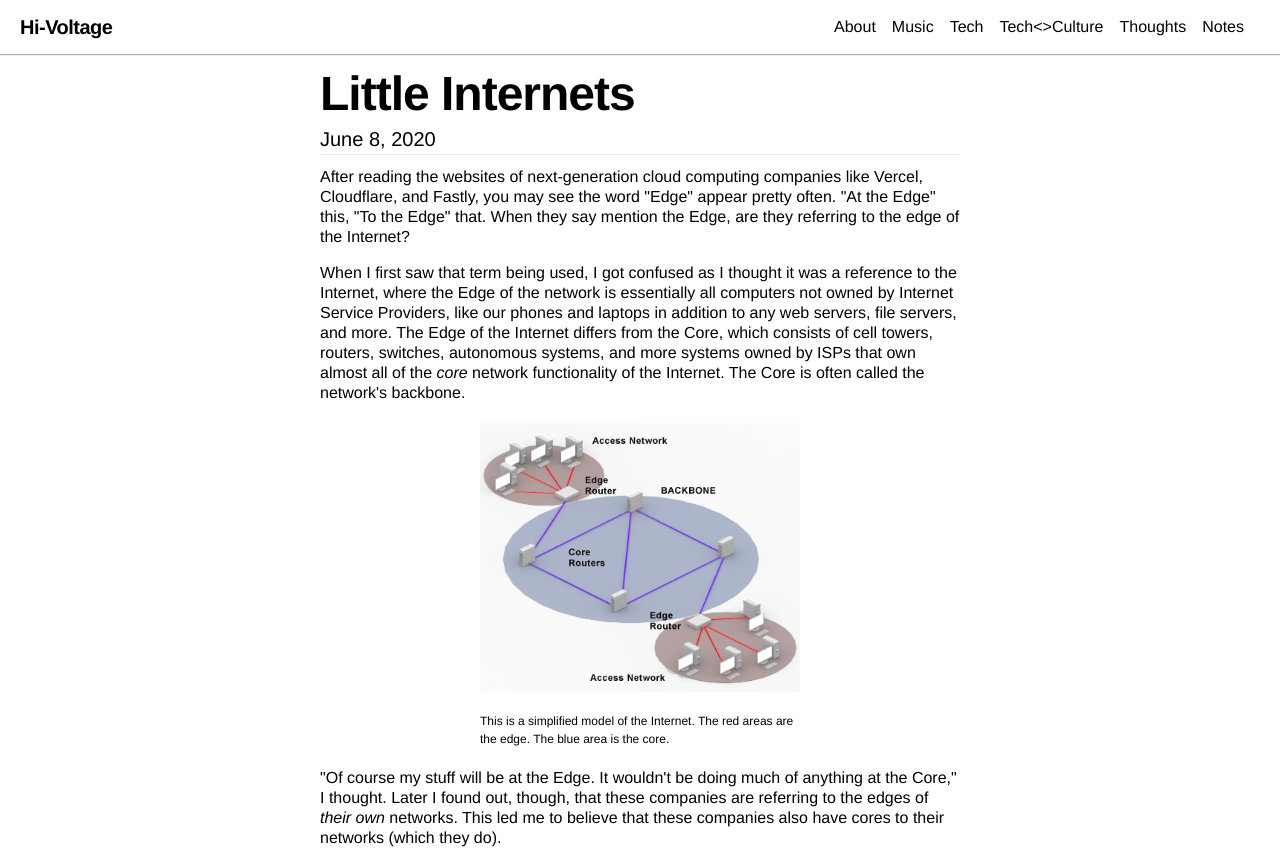
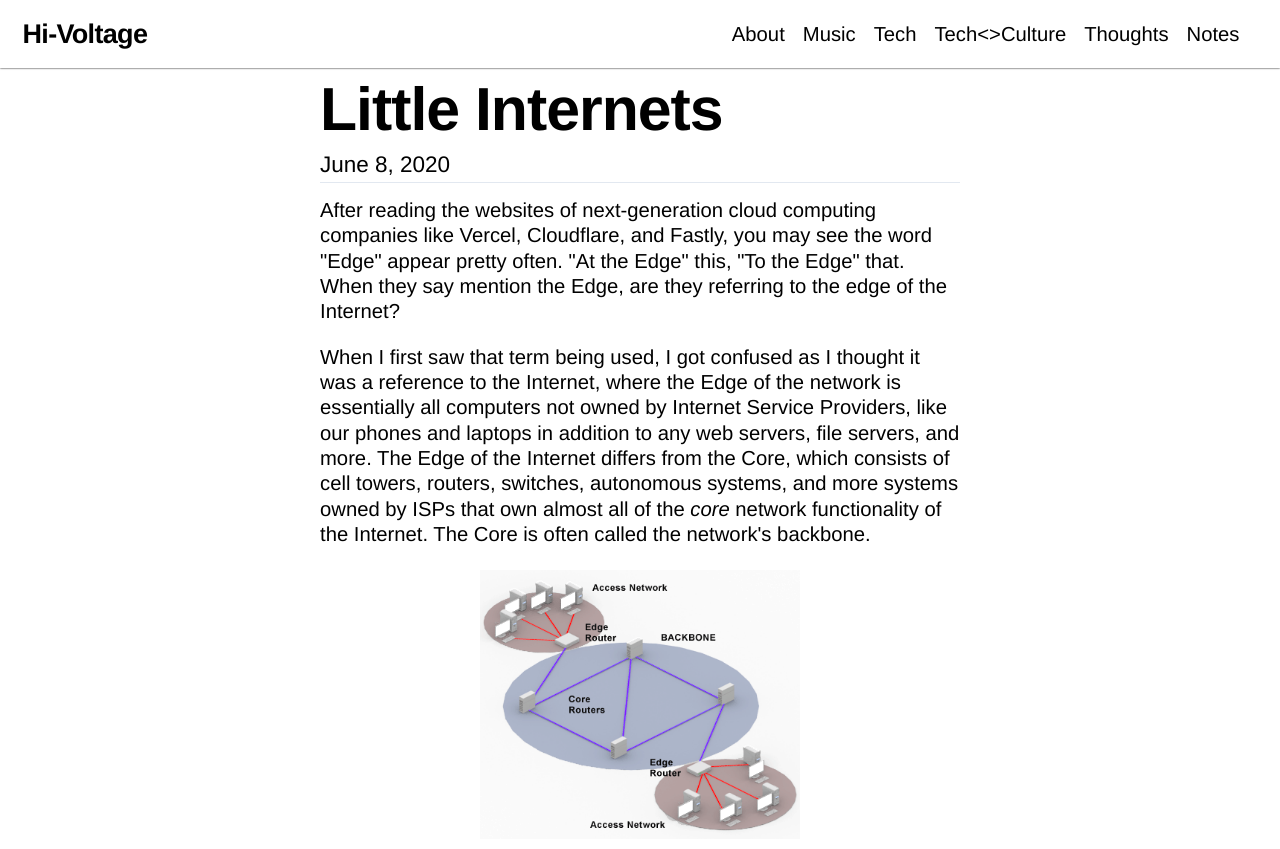
Before and after one commit to aunyks/blog, a Next.js app: page /2020/6/little-internets in a window 1280 px wide. Shown: the top 849 px of the page. Built offline with nearby package versions, Linux system fonts and the light colour scheme.

Commit message:
Bump up font sizes

```diff
--- a/components/Link.js
+++ b/components/Link.js
@@ -1,7 +1,7 @@
 export default function Link({ href, children }) {
   return (
     <p>
-      <a className="text-2xl lg:text-3xl no-underline" href={href}>{children}</a>
+      <a className="text-xl lg:text-3xl no-underline" href={href}>{children}</a>
     </p>
   )
 }
--- a/components/LinksPage.js
+++ b/components/LinksPage.js
@@ -28,10 +28,10 @@ export default function LinksPage({
         <meta name="twitter:description" content={subtitle} />
         <meta name="twitter:image" content="https://blog.aunyks.com/img/default-card-image.png" />
       </Head>
-      <div className="h-screen lg:w-3/4 flex flex-col pt-32">
+      <div className="h-screen lg:w-3/4 flex flex-col pt-24 lg:pt-16">
         <div className="px-6 lg:px-24">
-          <h1 className="text-5xl lg:text-6xl">{title}</h1>
-          {subtitle && <h2 className="font-bold text-2xl lg:text-3xl mb-5 lg:mb-3">{subtitle}</h2>}
+          <h1 className="text-3xl lg:text-5xl">{title}</h1>
+          {subtitle && <h2 className="font-bold text-xl lg:text-3xl mb-5 lg:mb-3">{subtitle}</h2>}
           <div id="links">
             {children}
           </div>
--- a/components/Navbar.js
+++ b/components/Navbar.js
@@ -2,6 +2,12 @@ import {
   useState,
   useEffect
 } from 'react'
+
+const NavLink = ({ href, children }) => (
+  <a href={href} className="text-base no-underline block mt-4 lg:inline-block lg:mt-0 mr-4">
+    {children}
+  </a>
+)
 
 export default function Navbar() {
   const [isOpen, setNavbarOpen] = useState(false)
@@ -19,7 +25,7 @@ export default function Navbar() {
       style={{ boxShadow: '0px 0px 2px #000' }}
       className="z-50 bg-white top-0 inset-x-0 fixed flex items-center justify-between flex-wrap px-3 py-3 lg:px-5">
       <div className="flex items-center flex-shrink-0 mr-6">
-        <a href="/" style={{ textColor: 'black' }} className="font-semibold text-xl tracking-tight no-underline">
+        <a href="/" style={{ textColor: 'black' }} className="text-xl font-semibold tracking-tight no-underline">
           Hi-Voltage
         </a>
       </div>
@@ -32,29 +38,29 @@ export default function Navbar() {
         </span>
       </div>
       <div style={{ display: `${isOpen ? 'flex' : 'none'}` }} id="navbar-items" className="w-full block flex-grow lg:flex lg:items-center lg:w-auto">
-        <div className="text-sm lg:flex-grow">
+        <div className="lg:flex-grow">
           {/* LEFT SIDE OF NAV (LARGE SCREEN) */}
         </div>
         <div>
           {/* RIGHT SIDE OF NAV (LARGE SCREEN) */}
-          <a href="https://aunyks.com/about" className="no-underline block mt-4 lg:inline-block lg:mt-0 mr-4">
+          <NavLink href="https://aunyks.com/about">
             About
-          </a>
-          <a href="/music" className="no-underline block mt-4 lg:inline-block lg:mt-0 mr-4">
+          </NavLink>
+          <NavLink href="/music">
             Music
-          </a>
-          <a href="/tech" className="no-underline block mt-4 lg:inline-block lg:mt-0 mr-4">
+          </NavLink>
+          <NavLink href="/tech">
             Tech
-          </a>
-          <a href="/tech-culture" className="no-underline block mt-4 lg:inline-block lg:mt-0 mr-4">
+          </NavLink>
+          <NavLink href="/tech-culture">
             Tech{'<>'}Culture
-            </a>
-          <a href="/thoughts" className="no-underline block mt-4 lg:inline-block lg:mt-0 mr-4">
+          </NavLink>
+          <NavLink href="/thoughts">
             Thoughts
-            </a>
-          <a href="/notes" className="no-underline block mt-4 lg:inline-block lg:mt-0 mr-4">
+          </NavLink>
+          <NavLink href="/notes">
             Notes
-            </a>
+          </NavLink>
         </div>
       </div>
     </nav>
--- a/components/PostBody.js
+++ b/components/PostBody.js
@@ -1,6 +1,6 @@
 export default function PostBody({ children }) {
   return (
-    <section className="mx-auto px-3 lg:px-0 w-full lg:w-1/2 pt-12 lg:pt-16">
+    <section className="mx-auto px-3 lg:px-0 w-full lg:w-1/2 pt-16 lg:pt-16">
       {children}
     </section>
   )
--- a/components/PostHeader.js
+++ b/components/PostHeader.js
@@ -20,7 +20,7 @@ export default function PostHeader({
       {subtitle && (
         <h2 className="leading-none">{subtitle}</h2>
       )}
-      {date && <time className="text-xl" dateTime={date}>{`${month} ${day}, ${year}`}</time>}
+      {date && <time className="text-lg" dateTime={date}>{`${month} ${day}, ${year}`}</time>}
       <hr style={{ marginBottom: '0.75em' }} />
     </section>
   )
--- a/pages/2020/7/3d-modeling-meets-fashion-consumers.js
+++ b/pages/2020/7/3d-modeling-meets-fashion-consumers.js
@@ -17,7 +17,7 @@ export default () => (
     <figure className="my-5">
       <img className="w-full" src="/img/tech-culture/hanifa-virtual-show.gif"
         alt="An animated GIF of a white two-piece dress walking down a virtual runway." />
-      <figcaption className="w-full lg:w-1/2 text-xs text-center mx-auto">Check out the actual post <a target="_blank" href="https://www.instagram.com/p/CBok4KNHgbP">here</a>.</figcaption>
+      <figcaption className="w-full lg:w-1/2 text-xs text-center mx-auto">Check out the actual post <a className="text-xs" target="_blank" href="https://www.instagram.com/p/CBok4KNHgbP">here</a>.</figcaption>
     </figure>
     <p>
       The world was met with awe when fashion brand <a target="_blank" href="https://hanifa.co/">Hanifa</a>, owned by designer Anifa Mvuemba, unveiled the Pink Label Congo collection via a fashion show streamed to Instagram Live.
--- a/styles/index.css
+++ b/styles/index.css
@@ -7,6 +7,50 @@
 .twitter-tweet {
   margin-left: auto;
   margin-right: auto;
+}
+
+* {
+  font-size: 1.125rem;
+}
+
+.text-xs {
+  font-size: .875rem;
+}
+
+.text-sm {
+  font-size: 1rem;
+}
+
+.text-base {
+  font-size: 1.125rem;
+}
+
+.text-lg {
+  font-size: 1.25rem;
+}
+
+.text-xl {
+  font-size: 1.5rem;
+}
+
+.text-2xl {
+  font-size: 1.875rem;
+}
+
+.text-3xl {
+  font-size: 2.25rem;
+}
+
+.text-4xl {
+  font-size: 3rem;
+}
+
+.text-5xl {
+  font-size: 4rem;
+}
+
+.text-6xl {
+  font-size: 5rem;
 }
 
 ol > li {
```
